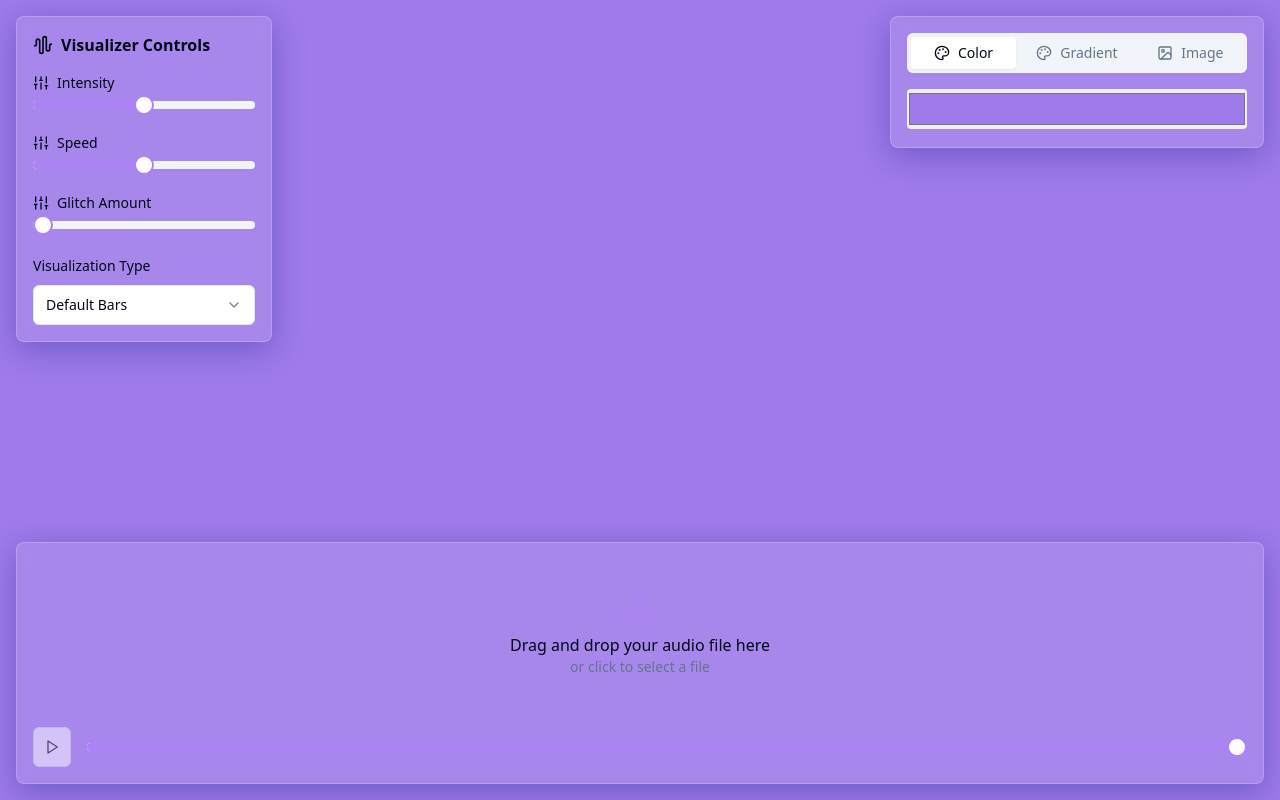
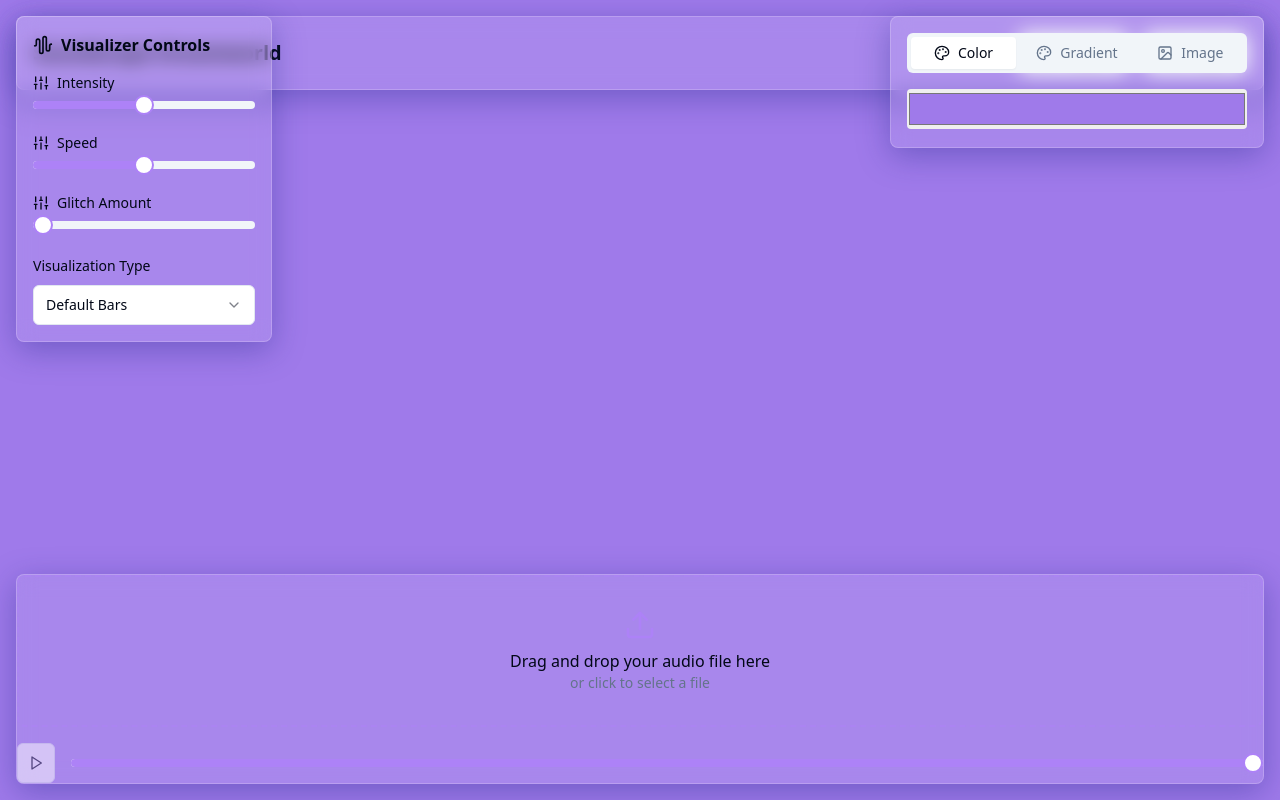
Before and after one commit to RUDYBTZZ/btz-dreamworld, a React (Vite) app: page / in a window 1280 px wide. Built offline with nearby package versions, Linux system fonts and the light colour scheme.

Commit message:
Add audio player and navigation
Implement an audio player at the bottom of the interface, add an audio visualizer preview, and create a navigation menu at the top with toggle options for login and exporting videos.
[skip gpt_engineer]

```diff
--- /dev/null
+++ b/src/components/MainNav.tsx
@@ -0,0 +1,39 @@
+import { Button } from "@/components/ui/button";
+import { VideoIcon, LogInIcon } from "lucide-react";
+import { useToast } from "@/hooks/use-toast";
+
+const MainNav = () => {
+  const { toast } = useToast();
+
+  const handleExport = () => {
+    toast({
+      title: "Coming Soon",
+      description: "Video export functionality will be available soon!",
+    });
+  };
+
+  const handleLogin = () => {
+    toast({
+      title: "Coming Soon",
+      description: "Login functionality will be available soon!",
+    });
+  };
+
+  return (
+    <nav className="fixed top-0 left-0 right-0 z-50 glass-panel m-4 p-4 flex justify-between items-center">
+      <h1 className="text-xl font-bold">Soundscape Dreamworld</h1>
+      <div className="flex gap-4">
+        <Button variant="outline" onClick={handleExport}>
+          <VideoIcon className="w-4 h-4 mr-2" />
+          Export
+        </Button>
+        <Button variant="outline" onClick={handleLogin}>
+          <LogInIcon className="w-4 h-4 mr-2" />
+          Login
+        </Button>
+      </div>
+    </nav>
+  );
+};
+
+export default MainNav;
--- a/src/index.css
+++ b/src/index.css
@@ -67,7 +67,7 @@
 }
 
 .controls-panel {
-  @apply fixed bottom-0 left-0 right-0 p-4 glass-panel m-4 rounded-lg;
+  @apply glass-panel m-4 rounded-lg;
 }
 
 .upload-zone {
--- a/src/pages/Index.tsx
+++ b/src/pages/Index.tsx
@@ -3,6 +3,7 @@ import AudioVisualizer from "@/components/AudioVisualizer";
 import AudioControls from "@/components/AudioControls";
 import BackgroundControls from "@/components/BackgroundControls";
 import VisualizerControls from "@/components/VisualizerControls";
+import MainNav from "@/components/MainNav";
 
 const Index = () => {
   const [audioContext, setAudioContext] = useState<AudioContext | null>(null);
@@ -46,24 +47,31 @@ const Index = () => {
 
   return (
     <div
-      className="min-h-screen transition-all duration-300"
+      className="min-h-screen transition-all duration-300 flex flex-col"
       style={{
         background: background,
         backgroundSize: 'cover',
         backgroundPosition: 'center'
       }}
     >
+      <MainNav />
+
+      <main className="flex-1 relative mt-20 mb-32">
         <AudioVisualizer
           audioContext={audioContext}
           audioSource={audioSource}
           settings={visualizerSettings}
         />
-      <AudioControls onAudioLoad={handleAudioLoad} />
-      <BackgroundControls onBackgroundChange={setBackground} />
         <VisualizerControls
           settings={visualizerSettings}
           onSettingsChange={handleVisualizerSettingsChange}
         />
+        <BackgroundControls onBackgroundChange={setBackground} />
+      </main>
+
+      <footer className="fixed bottom-0 left-0 right-0 z-50">
+        <AudioControls onAudioLoad={handleAudioLoad} />
+      </footer>
     </div>
   );
 };
```
Lines whose indentation alone changed are shown as unchanged.
